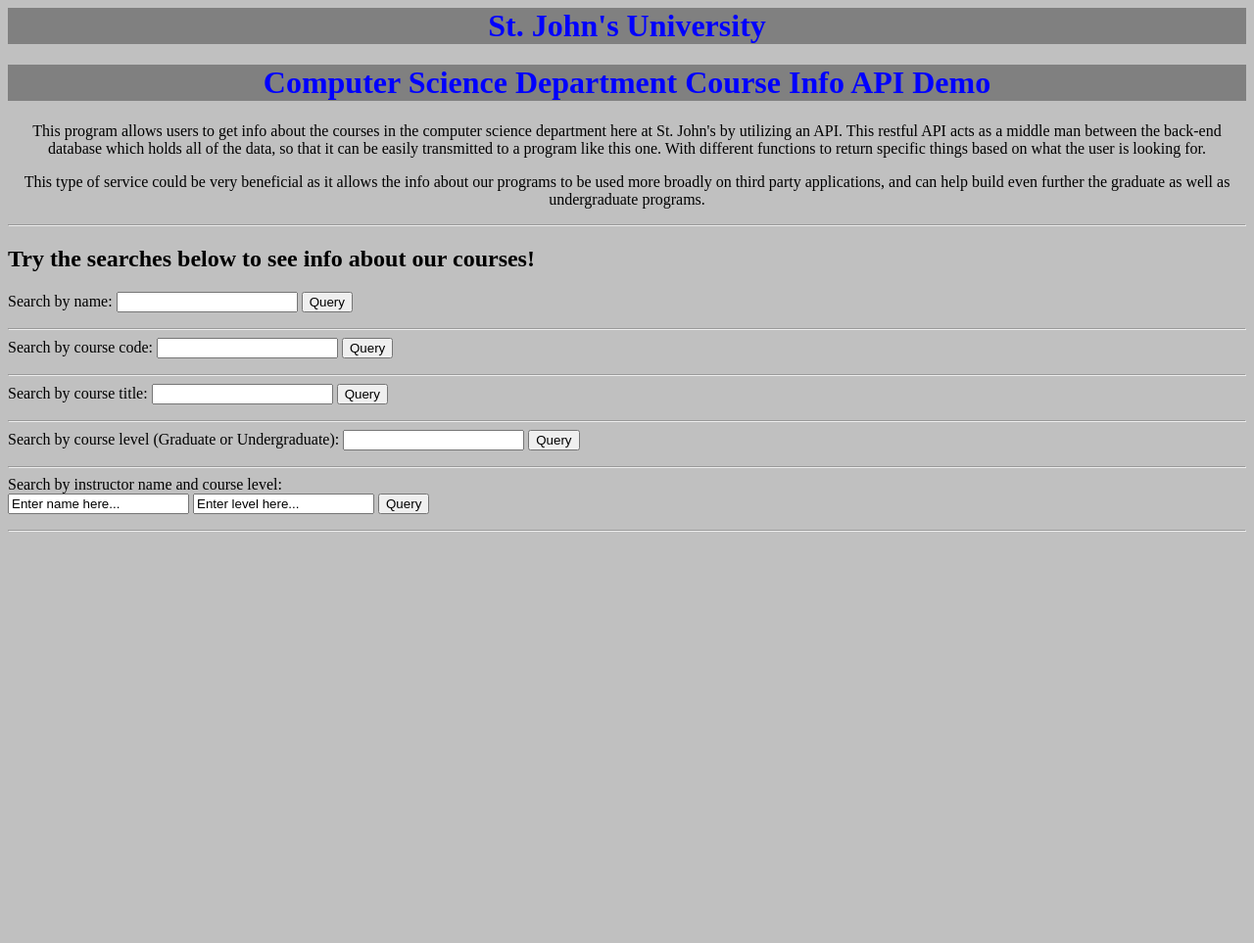
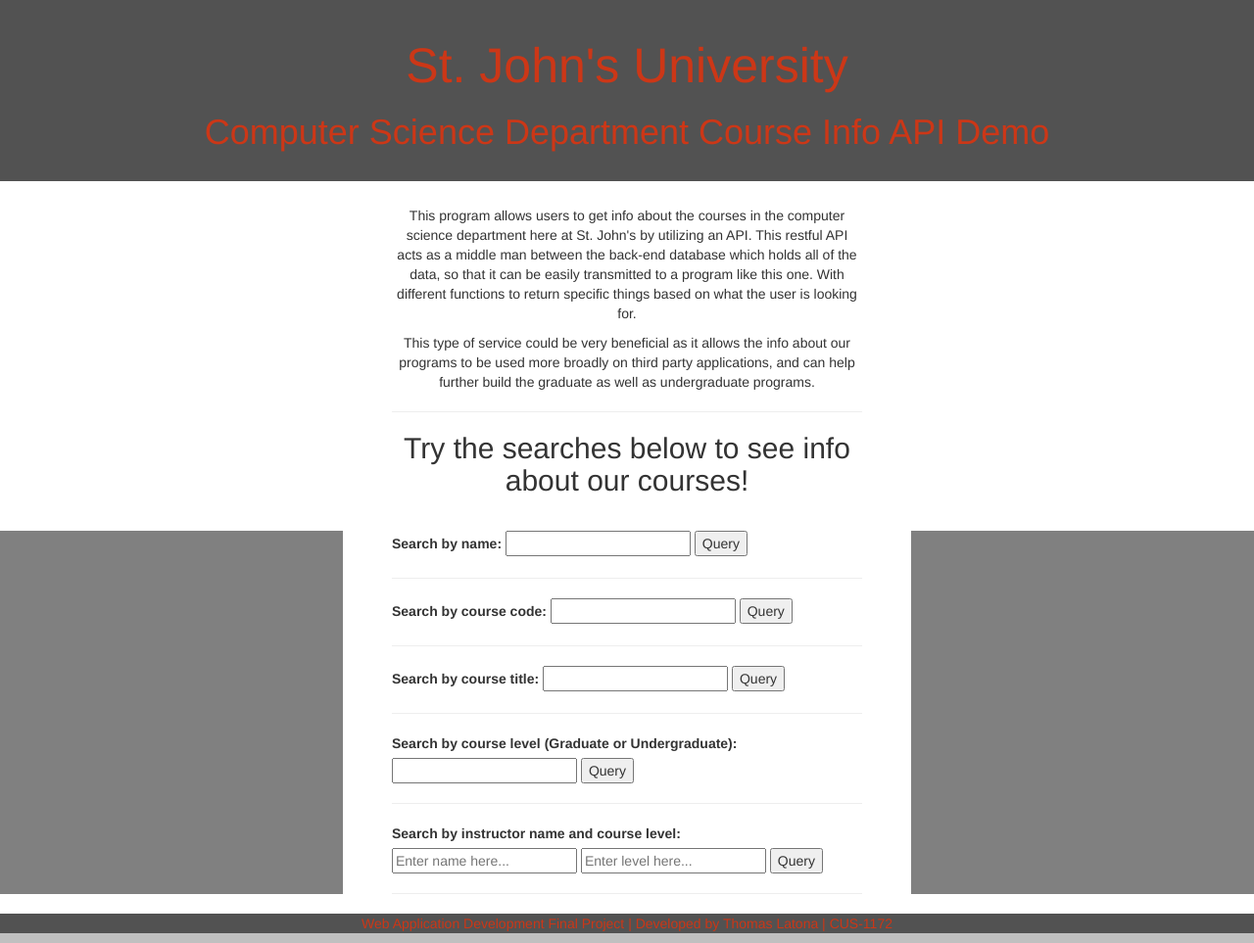
Before and after one commit to TomLatona/WebDevFinal, a website: page front_end/index_front.html in a window 1280 px wide. Shown: the whole page at 98% size. Before the commit the page ends 800 px from the top, so only its background shows below. Drawn offline with nearby package versions, Linux system fonts and the light colour scheme.

Commit message:
Added style elements to front end | bug fixes

```diff
--- a/front_end/displayLogic.js
+++ b/front_end/displayLogic.js
@@ -37,7 +37,7 @@
 		api = `http://localhost:3000/api/by_nameAndLevel/${xnameQ}/${xlevelQ}`;
 		const data = await fetch(api);
 		const model = await data.json();
-		render_view_code(model);
+		render_view_nameAndLevel(model);
 	}
 }
 
@@ -77,8 +77,7 @@
 }
 
 //remaining to do:
-//fix bug on nameAndLevel where output prints on course-code section
-
-//style with bootstrap
 
 //deploy on heroku and netlify
+
+//make video
--- a/front_end/index_front.html
+++ b/front_end/index_front.html
@@ -4,21 +4,26 @@
 		<script src='https://cdn.jsdelivr.net/npm/handlebars@latest/dist/handlebars.js'></script>
 		<script src="displayLogic.js"></script>
 		<link rel="stylesheet" href="style.css" />
+		<link rel="stylesheet" href="https://maxcdn.bootstrapcdn.com/bootstrap/3.4.1/css/bootstrap.min.css">
 	</head>
 
 	<body>
 		<div>
-			<div>
-				<h1> St. John's University </h1>
+			<div id="heading">
+				<h1 style="font-size: 50px"> St. John's University </h1>
 				<h1> Computer Science Department Course Info API Demo </h1>
 			</div>
+			<div id="description">
 				<p> This program allows users to get info about the courses in the computer science department here at St. John's by utilizing an API. This restful API acts as a middle man between the back-end database which holds all of the data, so that it can be easily transmitted to a program like this one. With different functions to return specific things based on what the user is looking for. </p>
 
-			<p> This type of service could be very beneficial as it allows the info about our programs to be used more broadly on third party applications, and can help build even further the graduate as well as undergraduate programs. </p>
+				<p> This type of service could be very beneficial as it allows the info about our programs to be used more broadly on third party applications, and can help further build the graduate as well as undergraduate programs. </p>
 				<hr>
 				<h2> Try the searches below to see info about our courses! </h2>
 			</div>
+		</div>
 
+		<div id="formsBackground">
+			<div id="forms-section">
 				<!-- Search by name -->
 				<form onsubmit="return false;" id="queryForm">
 					<label for="nameQuery">Search by name:</label>
@@ -58,14 +63,17 @@
 				<!-- Search by instructor name and course level -->
 				<form onsubmit="return false;" id="queryForm">
 					<label for="nameAndLevelQuery">Search by instructor name and course level:</label><br>
-			<input type="text" id="xnameQuery" name="xnameQuery" value="Enter name here...">
-			<input type="text" id="xlevelQuery" name="xlevelQuery" value="Enter level here...">
+					<input type="text" id="xnameQuery" name="xnameQuery" value="" placeholder="Enter name here...">
+					<input type="text" id="xlevelQuery" name="xlevelQuery" value="" placeholder="Enter level here...">
 					<input id="queryByNameAndLevel" type="button" onclick="updateView(this)" value="Query" data-querytype="by_nameAndLevel">
 				</form>
-		<!-- Prints the output under course-code section for some reason -->
 				<div id="nameAndLevelResults"></div>
 				<hr>
-
+			</div>
+		</div>
+		<div id="bottom-bar">
+			<p> Web Application Development Final Project | Developed by Thomas Latona | CUS-1172 </p>
+		</div>
 
 	</body>
 </html>
--- a/front_end/style.css
+++ b/front_end/style.css
@@ -3,12 +3,48 @@
 }
 
 h1 {
-	background-color: grey;
 	text-align: center;
-	text-shadow: red;
-	color: blue;
+	font-size: 50px;
+
 }
 
 p {
 	text-align: center;
+	margin-right: 400px;
+	margin-left: 400px;
 }
+
+#heading {
+	background-color: #525252;
+	padding-top: 20px;
+	padding-bottom: 20px;
+	color: #CC3717;
+	text-shadow: black;
+}
+
+#forms-section {
+	background-color: white;
+	text-align: left;
+	margin-left: 350px;
+	margin-right: 350px;
+	padding-left: 50px;
+	padding-right: 50px;
+}
+
+#formsBackground {
+	background-color: grey;
+}
+
+#bottom-bar {
+	background-color: #525252;
+	color: #CC3717;
+	text-align: center;
+}
+
+#description {
+	text-align: center;
+	margin-right: 400px;
+	margin-left: 400px;
+	padding-bottom: 25px;
+	padding-top: 25px;
+}
```
Lines whose indentation alone changed are shown as unchanged.
